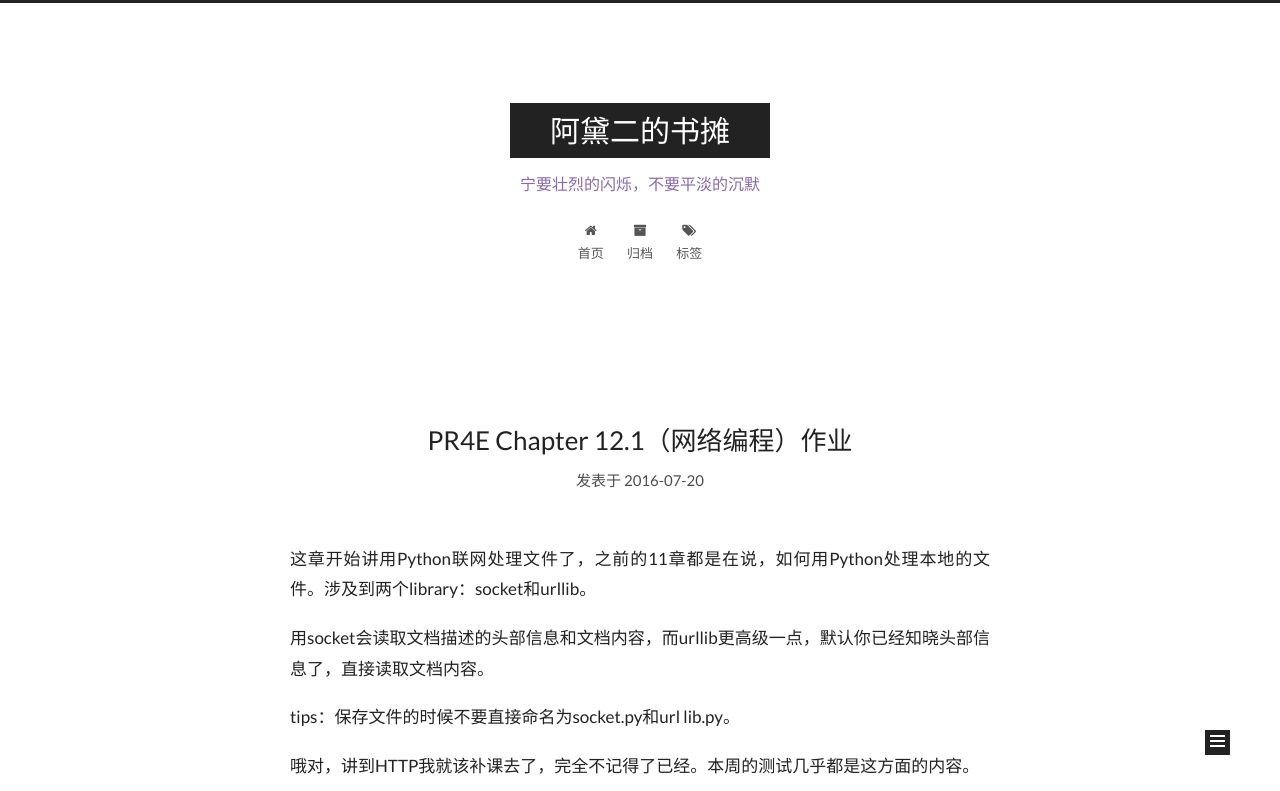
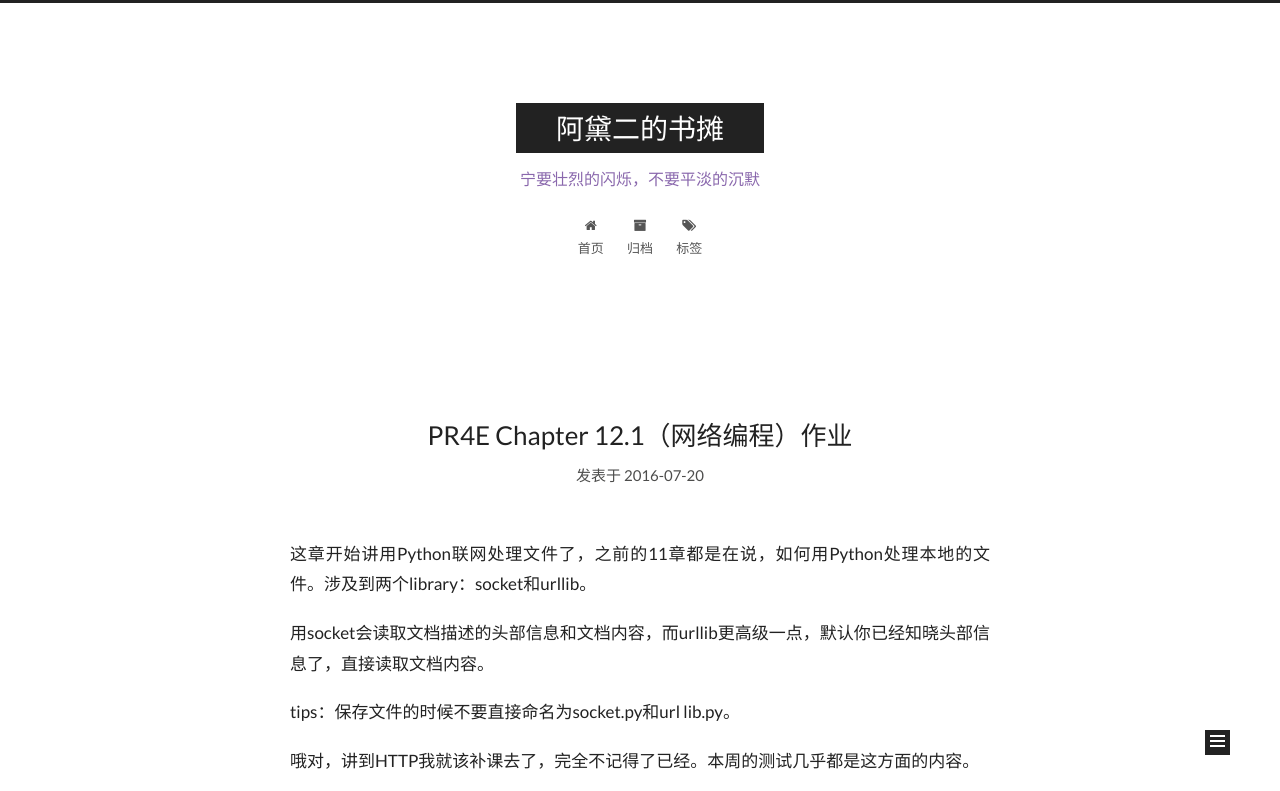
Before and after one commit to Yibeichan/Yibeichan.github.io, a plain HTML site: page index.html in a window 1280 px wide. Shown: the top 791 px of the page. Drawn offline with Linux system fonts and the light colour scheme.

Commit message:
Site updated: 2016-07-20 23:49:00

```diff
--- a/css/main.css
+++ b/css/main.css
@@ -907,8 +907,8 @@ pre .javascript .function {
 .site-title {
   display: inline-block;
   vertical-align: top;
-  line-height: 55px;
-  font-size: 30px;
+  line-height: 50px;
+  font-size: 28px;
   font-weight: normal;
   font-family: 'Lato', "PingFang SC", "Microsoft YaHei", sans-serif;
 }
```
